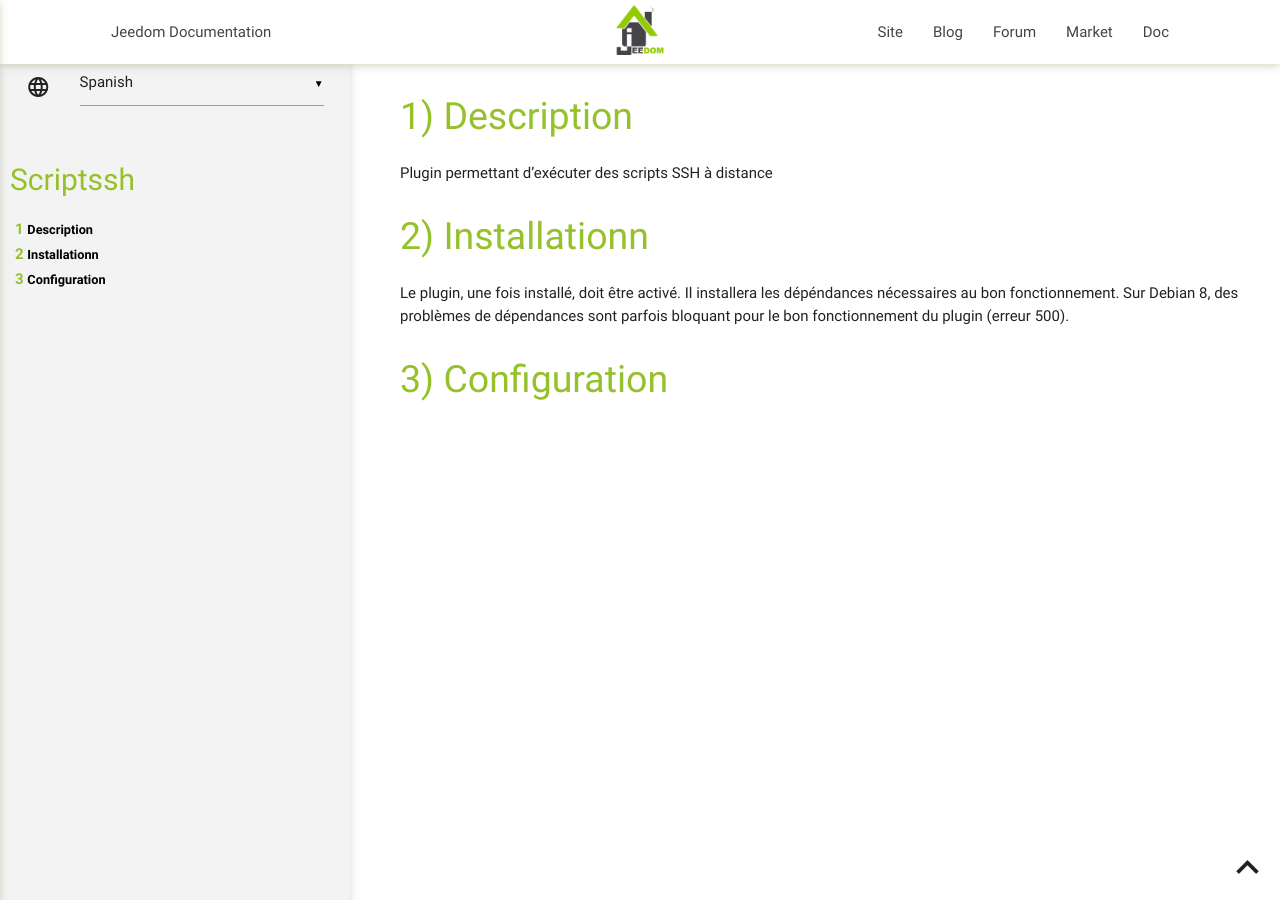
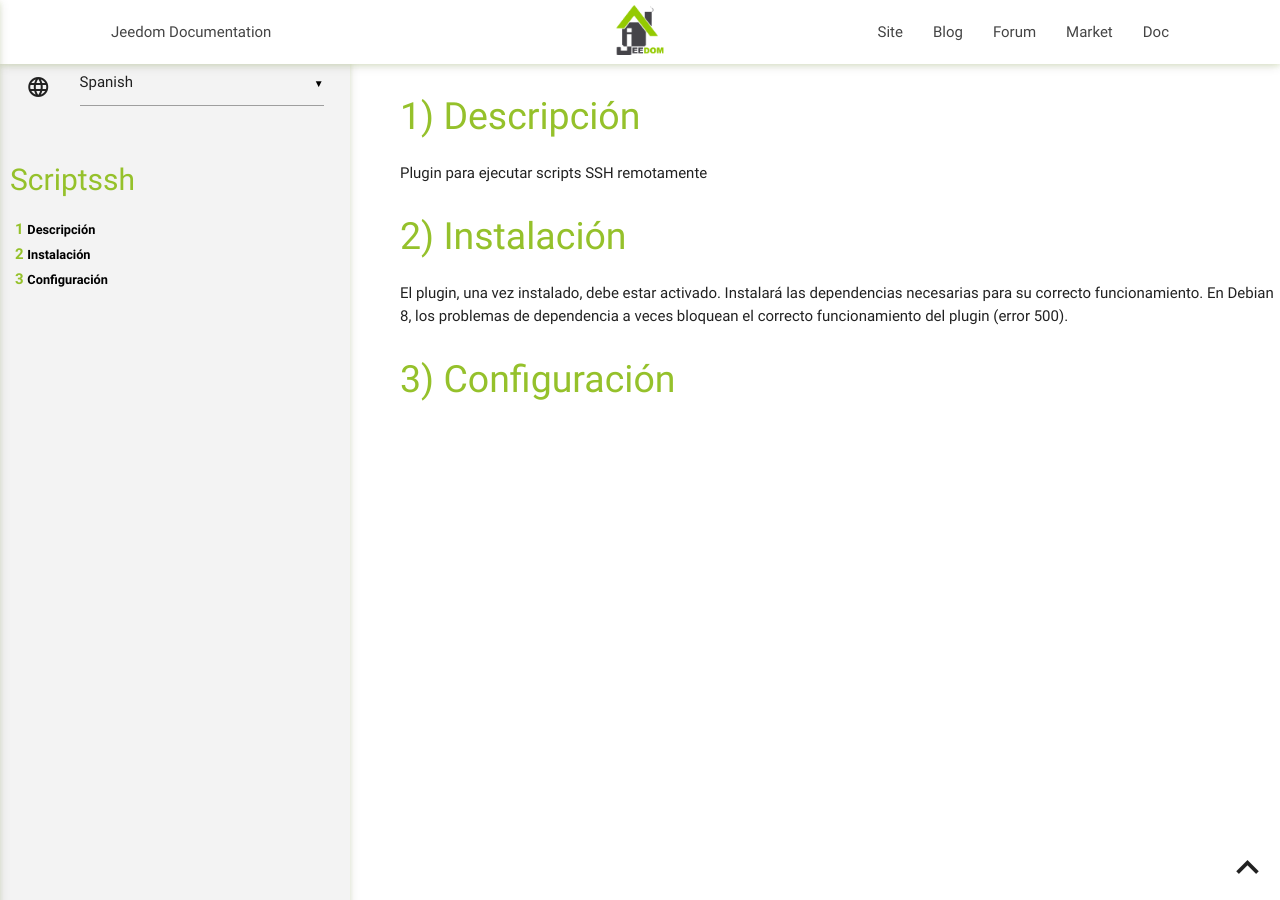
Before and after one commit to tux1c0/plugin-scriptSSH, a Jekyll site: the page built from docs/es_ES/index.md, in a window 1280 px wide. Built offline with Jekyll 4.4.1, drawn with Linux system fonts in a browser that asks for light colours; our own code applies the rules of GitHub Pages for plain Markdown files.

Commit message:
[ROBOT] Action all

```diff
--- a/docs/es_ES/index.md
+++ b/docs/es_ES/index.md
@@ -1,14 +1,14 @@
-Description
+Descripción
 ===
 
-Plugin permettant d'exécuter des scripts SSH à distance
+Plugin para ejecutar scripts SSH remotamente
 
-Installationn
+Instalación
 ===
 
-Le plugin, une fois installé, doit être activé. Il installera les dépéndances nécessaires au bon fonctionnement.
-Sur Debian 8, des problèmes de dépendances sont parfois bloquant pour le bon fonctionnement du plugin (erreur 500).
+El plugin, una vez instalado, debe estar activado. Instalará las dependencias necesarias para su correcto funcionamiento.
+En Debian 8, los problemas de dependencia a veces bloquean el correcto funcionamiento del plugin (error 500).
 
 
-Configuration
+Configuración
 ===
```
